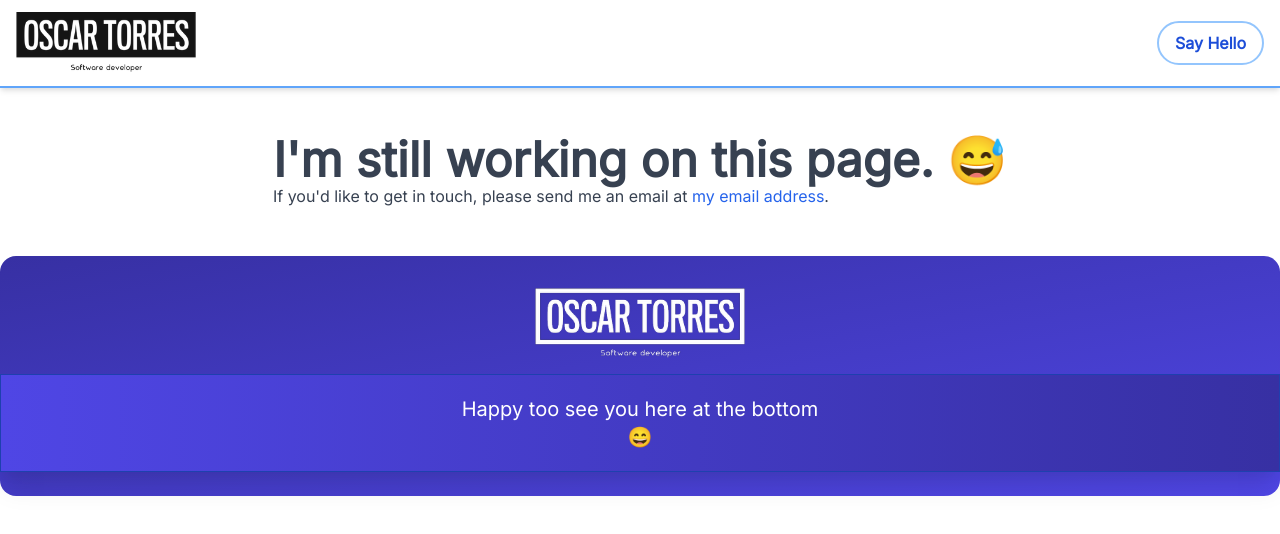
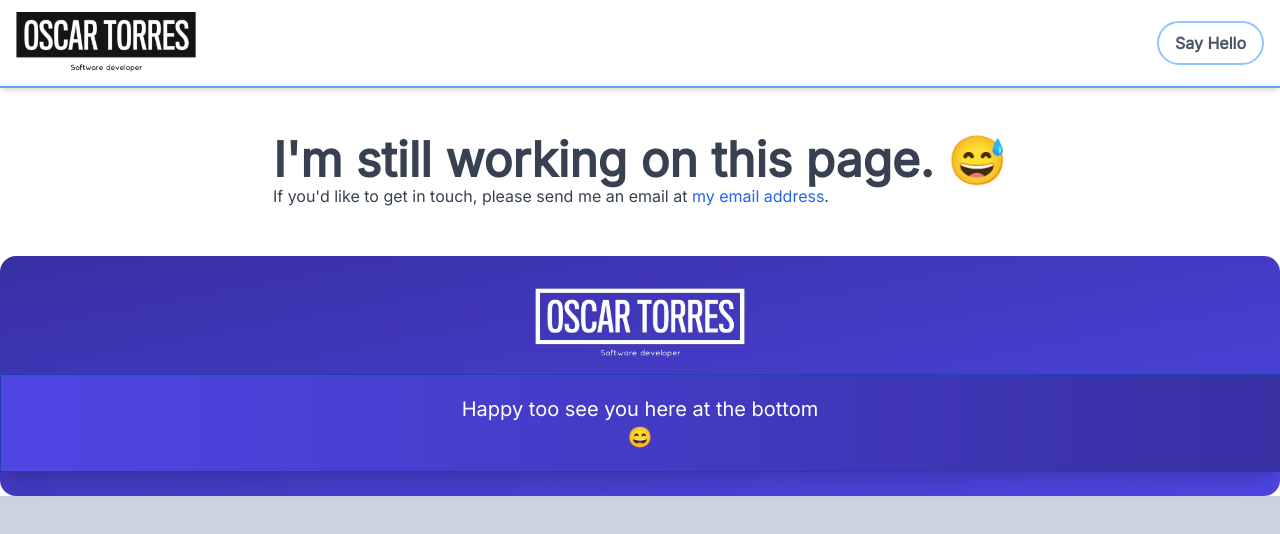
Before and after one commit to OscarDTorresB/portafolio, a Next.js app: page /contact in a window 1280 px wide. Shown: the top 534 px of the page. Built offline with nearby package versions, Linux system fonts and the light colour scheme.

Commit message:
Updated Tailwind to version 3

```diff
--- a/components/layout/layout.tsx
+++ b/components/layout/layout.tsx
@@ -1,7 +1,7 @@
 import { NextPage } from "next"
 import Head from "next/head"
 import Navbar from "components/navbar/navbar"
-import Footer from "components/Footer/footer"
+import Footer from "components/footer/footer"
 
 const Layout: NextPage = ({ children }) => {
   return (
--- a/components/navbar/navbar.tsx
+++ b/components/navbar/navbar.tsx
@@ -35,7 +35,7 @@ const Navbar: NextPage = () => {
           <div className="flex items-center gap-4">
             {routes.map((route) => (
               <Link href={route.href} key={route.name}>
-                <a className="group transition-colors ease-in-out duration-500 bg-white hover:bg-blue-500 border-2 border-blue-300 px-4 py-2 rounded-full">
+                <a className="group transition-colors ease-in-out duration-500 bg-transparent hover:bg-blue-500 border-2 border-blue-300 px-4 py-2 rounded-full">
                   <span className={`transition-colors ease-in-out duration-500 bg-gray-600 bg-clip-text text-transparent group-hover:bg-white ${route.active ? 'bg-blue-700' : ''}`}>
                     {route.name}
                   </span>
--- a/package.json
+++ b/package.json
@@ -16,11 +16,11 @@
   "devDependencies": {
     "@types/node": "16.11.6",
     "@types/react": "17.0.33",
-    "autoprefixer": "^10.4.0",
+    "autoprefixer": "^10.4.2",
     "eslint": "7.32.0",
     "eslint-config-next": "12.0.1",
-    "postcss": "^8.3.11",
-    "tailwindcss": "^2.2.17",
+    "postcss": "^8.4.5",
+    "tailwindcss": "^3.0.12",
     "typescript": "4.4.4"
   }
 }
--- a/pages/_document.tsx
+++ b/pages/_document.tsx
@@ -29,7 +29,7 @@ class MyDocument extends Document {
             }}
           />
         </Head>
-        <body className="overflow-y-scroll">
+        <body className="overflow-y-scroll bg-white">
           <Main />
           <NextScript />
         </body>
--- a/styles/globals.css
+++ b/styles/globals.css
@@ -5,10 +5,10 @@
 @layer base {
   html,
   body {
+    @apply bg-slate-300;
     font-family: 'Inter', sans-serif;
     font-size: 16px;
     line-height: 1.5;
-    background-color: #fff;
     -webkit-font-smoothing: antialiased;
     -moz-osx-font-smoothing: grayscale;
   }
--- a/tailwind.config.js
+++ b/tailwind.config.js
@@ -1,6 +1,5 @@
 module.exports = {
-  purge: ['./pages/**/*.{js,ts,jsx,tsx}', './components/**/*.{js,ts,jsx,tsx}'],
-  darkMode: false, // or 'media' or 'class'
+  content: ['./pages/**/*.{js,ts,jsx,tsx}', './components/**/*.{js,ts,jsx,tsx}'],
   theme: {
     extend: {
       keyframes: {
@@ -32,8 +31,5 @@ module.exports = {
       },
     },
   },
-  variants: {
-    extend: {},
-  },
   plugins: [],
 }
```
Also changed, not shown: 1 other file (tests, documents, lock files or other folders).
